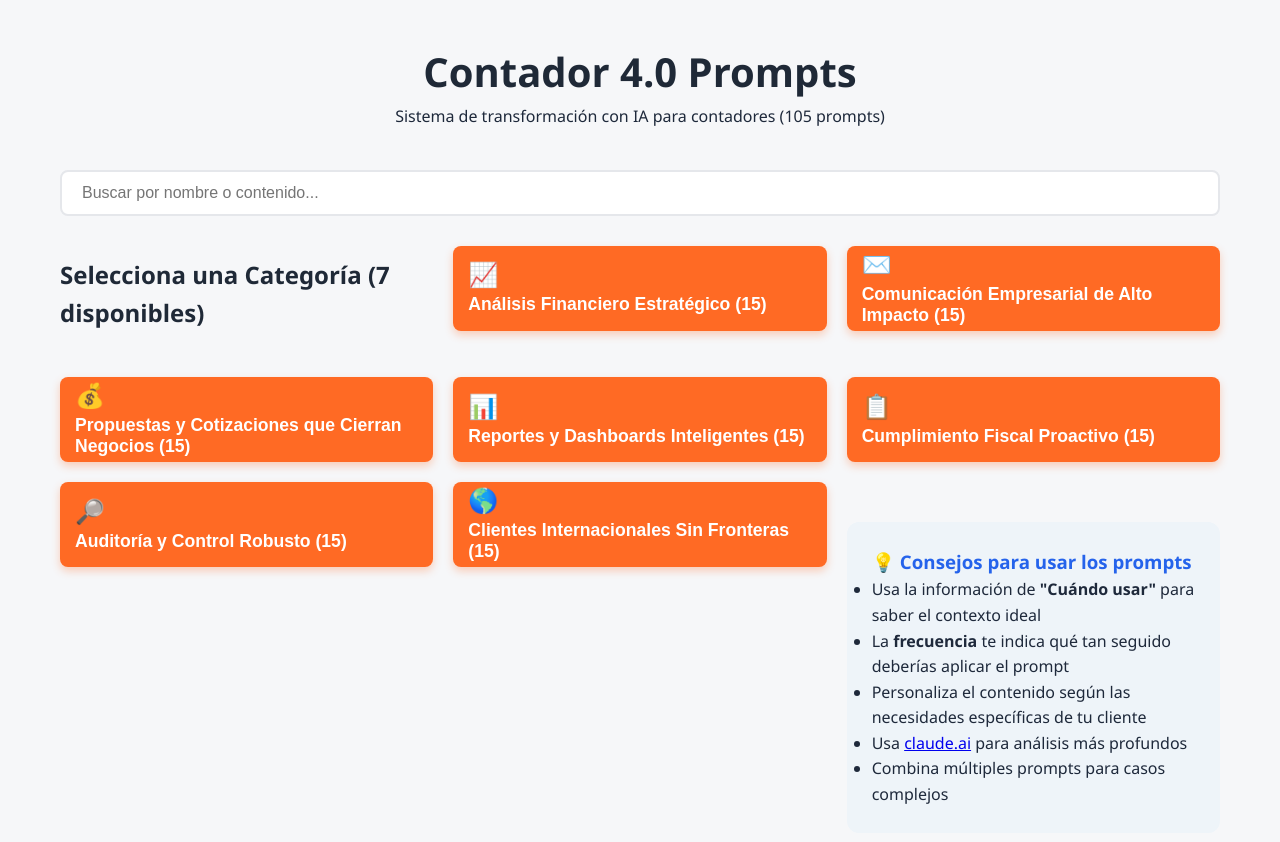
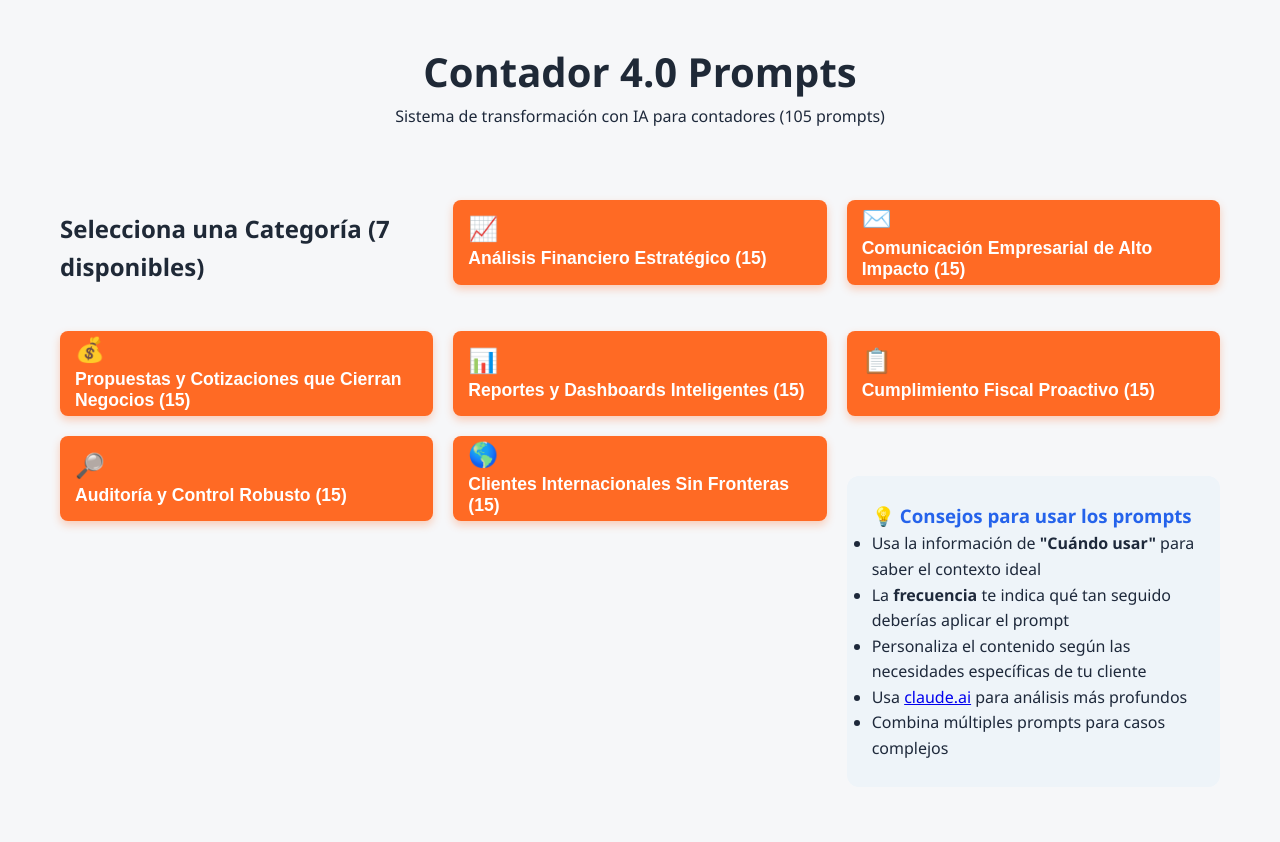
Before and after one commit to JairoAmaya/contador4-webapp-final, a React (Vite) app: page / in a window 1280 px wide. Shown: the top 842 px of the page. Built offline with nearby package versions, Linux system fonts and the light colour scheme.

Commit message:
Update App.jsx

```diff
--- a/src/App.jsx
+++ b/src/App.jsx
@@ -2,7 +2,7 @@ import React, { useState, useMemo } from 'react';
 import './styles.css';
 import promptsData from './promptsData';
 
-// [Funciones Auxiliares omitidas, asumiendo que están correctas]
+// Funciones Auxiliares (Se mantienen igual)
 const flattenAndAssignIds = (data) => {
   const flattened = [];
   data.forEach(category => {
@@ -31,42 +31,17 @@ const getTotalPrompts = (data) => {
 export default function App() {
   const [selectedCategory, setSelectedCategory] = useState(null);
   const [selectedSubcategory, setSelectedSubcategory] = useState(null);
-  const [searchTerm, setSearchTerm] = useState('');
-  const [searchResults, setSearchResults] = useState([]);
   const [copiedPromptId, setCopiedPromptId] = useState(null);
 
-  const allPrompts = useMemo(() => flattenAndAssignIds(promptsData), []);
   const totalPrompts = useMemo(() => getTotalPrompts(promptsData), []);
 
-  const handleSearch = (e) => {
-    const term = e.target.value.toLowerCase();
-    setSearchTerm(term);
-
-    // CRÍTICO: Limpiar la navegación al iniciar la búsqueda
-    setSelectedCategory(null);
-    setSelectedSubcategory(null);
-
-    if (term.length > 0) {
-      const results = allPrompts.filter(p =>
-        p.title.toLowerCase().includes(term) || p.prompt.toLowerCase().includes(term)
-      );
-      setSearchResults(results);
-    } else {
-      // Limpiar resultados al vacío. Esto garantiza que renderContent caiga en la Vista Inicial.
-      setSearchResults([]);
-    }
-  };
-
+  // Lógica de navegación simple sin búsqueda
   const handleBack = () => {
     if (selectedSubcategory) {
       setSelectedSubcategory(null);
     } else if (selectedCategory) {
       setSelectedCategory(null);
       setSelectedSubcategory(null);
-    } else if (searchTerm) {
-      // FIX CRÍTICO: El botón Volver en la búsqueda debe llevar a la Vista Inicial
-      setSearchTerm('');
-      setSearchResults([]);
     }
   };
 
@@ -79,46 +54,7 @@ export default function App() {
   // Lógica para renderizar el contenido principal
   const renderContent = () => {
 
-    // 1. VISTA DE BÚSQUEDA (Máxima Prioridad si hay un término activo)
-    // El Buscador siempre tiene prioridad si searchTerm > 0
-    if (searchTerm.length > 0) {
-        if (searchResults.length === 0) {
-            return <div className="no-results">No se encontraron prompts para "{searchTerm}"</div>;
-        }
-
-        return (
-            <div className="prompt-list-container">
-                <h2 className="main-title-selection">Resultados de Búsqueda para: "{searchTerm}" ({searchResults.length})</h2>
-
-                {searchResults.map((p, i) => (
-                    <div key={p.id || i} className="prompt-card prompt-final-view">
-                        <div className="prompt-header">
-                            <h3 className="prompt-final-title">{p.title}</h3>
-                            <span className="badge badge-frequency">
-                                {p.categoryTitle.replace(/[\d\s\W]*/, '')} {' > '} {p.subTitle}
-                            </span>
-                        </div>
-
-                        <div className="prompt-details">
-                            <div className="detail-section">
-                                <h4>Contenido del Prompt:</h4>
-                                <pre className="prompt-content-text">{p.prompt}</pre>
-                            </div>
-
-                            <button
-                                className={`copy-button ${copiedPromptId === p.id ? 'copied' : ''}`}
-                                onClick={() => handleCopy(p.prompt, p.id)}
-                            >
-                                {copiedPromptId === p.id ? '✓ Copiado' : '📋 Copiar prompt'}
-                            </button>
-                        </div>
-                    </div>
-                ))}
-            </div>
-        );
-    }
-
-    // 2. VISTA DE PROMPTS INDIVIDUALES (Nivel 3)
+    // 1. VISTA DE PROMPTS INDIVIDUALES (Nivel 3)
     if (selectedSubcategory) {
         return (
             <div className="prompt-list-container">
@@ -151,7 +87,7 @@ export default function App() {
         );
     }
 
-    // 3. VISTA DE SUB-CATEGORÍAS (Nivel 2)
+    // 2. VISTA DE SUB-CATEGORÍAS (Nivel 2)
     if (selectedCategory) {
         return (
             <div className="prompts-container subcategoria-list">
@@ -173,8 +109,7 @@ export default function App() {
         );
     }
 
-    // 4. VISTA INICIAL: CATEGORÍAS (Nivel 1) - Fallback si todos los estados son nulos
-    // Esta es la vista por defecto y solo se activa si NO hay búsqueda y NO hay navegación
+    // 3. VISTA INICIAL: CATEGORÍAS (Nivel 1) - Fallback por defecto
     return (
         <div className="prompts-container category-list">
              <h2 className="main-title-selection">Selecciona una Categoría ({promptsData.length} disponibles)</h2>
@@ -213,18 +148,11 @@ export default function App() {
 
       <main>
 
+        {/* El Input de Búsqueda y su lógica han sido eliminados */}
+
         <div className="filters-container search-bar">
-          {/* Input de Búsqueda */}
-          <input
-            type="text"
-            placeholder="Buscar por nombre o contenido..."
-            className="search-input"
-            value={searchTerm}
-            onChange={handleSearch}
-          />
-
-          {/* Botón de Reset/Volver */}
-          {(searchTerm.length > 0 || selectedCategory || selectedSubcategory) && (
+          {/* Botón de Reset/Volver: Solo visible si hay algo seleccionado */}
+          {(selectedCategory || selectedSubcategory) && (
             <button
               className="reset-btn volver-btn"
               onClick={handleBack}
```
